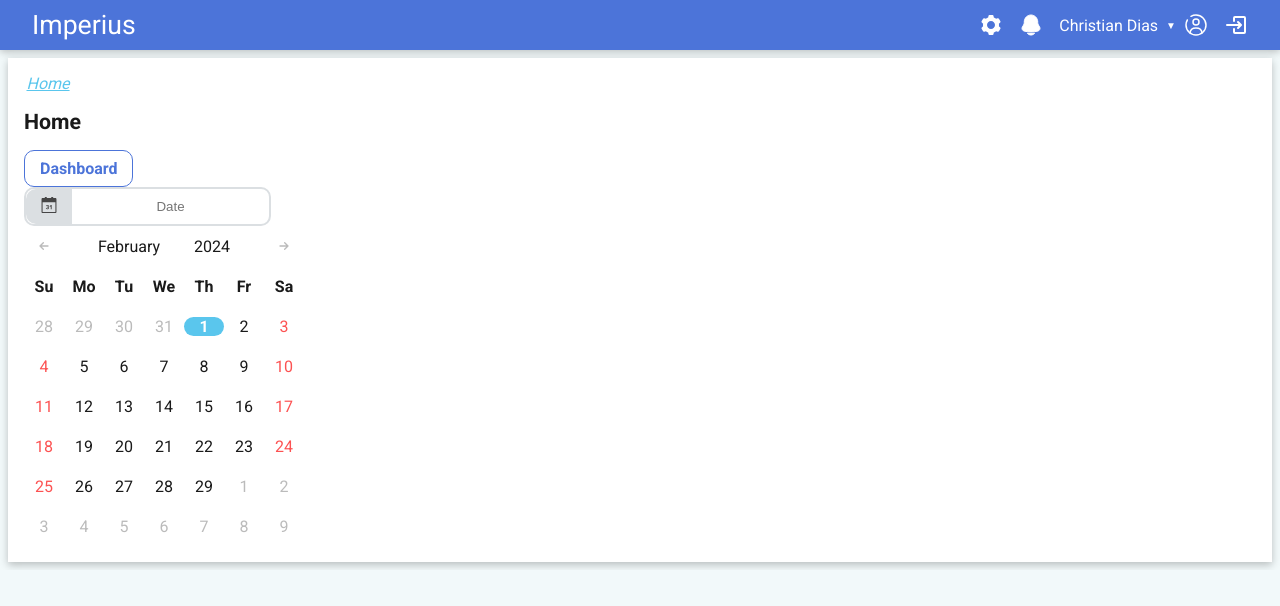
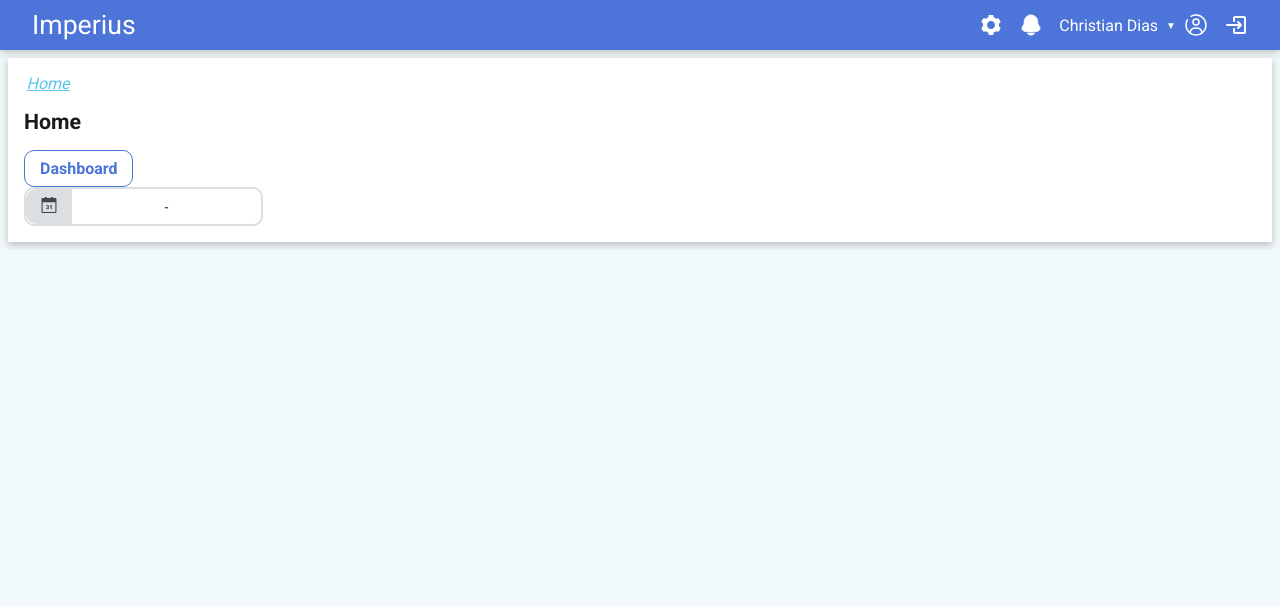
Before and after one commit to christianltdias/app, a Next.js app: page / in a window 1280 px wide. Shown: the top 606 px of the page. Built offline with nearby package versions, Linux system fonts and the light colour scheme.

Commit message:
date picker finalized

```diff
--- a/app/page.tsx
+++ b/app/page.tsx
@@ -4,7 +4,6 @@ import { useRouter } from 'next/navigation';
 import Button from "../components/buttons/common/button";
 import PageComponent from "../components/page/page";
 import DatePicker from '../components/pickers/date/datepicker';
-import Calendar from '../components/pickers/calendar/calendar';
 
 export default function Page() {
   const router = useRouter()
@@ -12,15 +11,7 @@ export default function Page() {
   return (
     <PageComponent title="Home">
       <Button onClick={() => router.push('/dashboard')}>Dashboard</Button>
-      <DatePicker />
-      <Calendar
-        allowPastSelect={true}
-        allowMultipleSelect
-        firstDate={new Date()}
-        setFirstDate={() => console.log()}
-        secondDate={new Date()}
-        setSecondDate={() => console.log()}
-      />
+      <DatePicker allowPastSelect={false} isDateRange/>
     </PageComponent>
   );
 }
--- a/components/pickers/calendar/views/calendar.view.module.sass
+++ b/components/pickers/calendar/views/calendar.view.module.sass
@@ -4,16 +4,16 @@
   display: flex
   justify-content: space-between
   align-items: center
+  height: 40px
 
   img, span
     cursor: pointer
+    padding: 0 10px
 
   .button-wrapper
     display: flex
     justify-content: center
     align-items: center
-    width: 40px
-    height: 40px
 
 .days-wrapper
   display: grid
@@ -30,7 +30,8 @@
 
       .today
         background-color: $primary-color
-        color: wh
+        color: white
+
   .day-cell-preview
     @extend .cell
     color: #bbbbbb
@@ -106,7 +107,14 @@
 
   .month-cell
     @extend .cell
-    background-color: pink
+
+    &.month-preview
+      color: #bbbbbb
+
+    &:hover
+      border-radius: 50px
+      background-color: $primary-color
+      color: white
 
 .year-wrapper
   display: grid
@@ -115,4 +123,11 @@
 
   .year-cell
     @extend .cell
-    background-color: pink
+
+    &.year-preview
+      color: #bbbbbb
+
+    &:hover
+      border-radius: 50px
+      background-color: $primary-color
+      color: white
--- a/components/pickers/date/datepicker.module.sass
+++ b/components/pickers/date/datepicker.module.sass
@@ -15,9 +15,26 @@
     border: none
     background-color: transparent
     padding: 0 10px
+    font-size: 14px
 
     &:focus-visible
       outline: none
+
+  .date-range-picker
+    letter-spacing: normal
+    word-spacing: 0
+    font-size: 14px
+    user-select: none
+    cursor: pointer
+    width: 169px
+    display: inline-flex
+    align-items: center
+    justify-content: center
+    color: $text-color
+    border: none
+    background-color: transparent
+    padding: 0 10px
+
 
   .container-img
     cursor: pointer
@@ -27,7 +44,6 @@
 
 .date-picker-container
   margin: 0
-  // padding: 10px
   display: flex
   flex-direction: row
 
@@ -35,11 +51,8 @@
     margin: 0
 
   .date-picker
-    // padding: 10px 20px
-    // border: 1px solid black
     display: flex
     flex-direction: column
-    // width: 400px
 
     .date-picker-calendar
       padding: 20px
--- a/components/pickers/date/datepicker.tsx
+++ b/components/pickers/date/datepicker.tsx
@@ -1,25 +1,27 @@
 import Image from "next/image";
-import styles from "./datepicker.module.sass";
 import { LegacyRef, useRef, useState } from "react";
+import { BoundaryReference } from "../../../types/references";
 import { isDateValid, maskDate } from "../../../utils/date.utils";
 import { concatStyles } from "../../../utils/styles.utils";
 import PopUp, { PositionOffset } from "../../popup/popup";
-import { BoundaryReference } from "../../../types/references";
-import Button from "../../buttons/common/button";
 import Calendar from "../calendar/calendar";
+import styles from "./datepicker.module.sass";
 
 type DatePickerProps = {
   dateFormat?: "dd/mm/yyyy";
   isDateRange?: boolean;
+  allowPastSelect?: boolean;
 };
 
 export default function DatePicker({
   dateFormat = "dd/mm/yyyy",
   isDateRange = false,
+  allowPastSelect = true,
 }: DatePickerProps) {
   const thisRef = useRef<BoundaryReference<any>>(null);
 
-  const [dateStr, setDateStr] = useState("");
+  const [initialDateStr, setInitialDateStr] = useState("");
+  const [finalDateStr, setFinalDateStr] = useState("");
   const [isInvalid, setIsInvalid] = useState(false);
   const [isModal, setIsModal] = useState(false);
   const [initialDate, setInitialDate] = useState<Date>(null);
@@ -27,8 +29,17 @@ export default function DatePicker({
 
   const onValueChange = (e: React.ChangeEvent<HTMLInputElement>) => {
     e.preventDefault();
-    const value = maskDate(e.target.value);
-    setDateStr(value);
+    const value = maskDate(
+      initialDateStr,
+      e.target.value.replace(/[^0-9|\/]/gi, "")
+    );
+    var formatted = formatDate(
+      value.slice(0, 2),
+      value.slice(2, 4),
+      value.slice(4, 8)
+    );
+
+    setInitialDateStr(formatted);
   };
 
   const getPopUpPosition = (): PositionOffset => {
@@ -37,6 +48,49 @@ export default function DatePicker({
       return { x: -rect.width / 2, y: rect.height / 2 + 10 };
     }
     return { x: 0, y: 0 };
+  };
+
+  const formatDate = (day: string, month: string, year: string): string => {
+    const dayF = day && day.length === 1 ? `0${day}` : day
+    const monthF = month && month.length === 1 ? `0${month}` : month
+
+    return dateFormat
+      .replace("dd", dayF)
+      .replace("mm", monthF)
+      .replace("yyyy", year)
+      .split("/")
+      .filter((part) => part !== "")
+      .join("/");
+  };
+
+  const handleInitialDateSelection = (date: Date) => {
+    if (!date) {
+      setInitialDateStr("");
+    } else {
+      setInitialDateStr(
+        formatDate(
+          date.getDate().toString(),
+          (date.getMonth() + 1).toString(),
+          date.getFullYear().toString()
+        )
+      );
+    }
+    setInitialDate(date);
+  };
+
+  const handleFinalDateSelection = (date: Date) => {
+    if (!date) {
+      setFinalDateStr("");
+    } else {
+      setFinalDateStr(
+        formatDate(
+          date.getDate().toString(),
+          (date.getMonth() + 1).toString(),
+          date.getFullYear().toString()
+        )
+      );
+    }
+    setFinalDate(date);
   };
 
   return (
@@ -53,24 +107,31 @@ export default function DatePicker({
       >
         <Image src="/calendar.svg" alt="Pin" width={16} height={16} />
       </div>
+      {isDateRange && (
+        <span
+          className={styles["date-range-picker"]}
+          onClick={() => setIsModal(!isModal)}
+        >{`${initialDateStr} - ${finalDateStr}`}</span>
+      )}
+      {!isDateRange && (
         <input
           type="text"
           className={styles["date-input"]}
-        // value={dateStr}
-        value={initialDate ? `${initialDate.getDate()}/${initialDate.getMonth()}/${initialDate.getFullYear()}` : ''}
+          value={initialDateStr}
           placeholder="Date"
           onChange={onValueChange}
           onFocus={() => setIsInvalid(false)}
           onBlur={() => {
-          var parts = dateStr.split("/");
-          if (
-            parts.length === 3 &&
-            !isDateValid(`${parts[0]}/${parts[1]}/${parts[2]}`)
-          ) {
+            var parts = initialDateStr.split("/");
+            if (parts.length !== 3 || parts[2].length !== 4) {
+              setInitialDateStr("");
+            } else if (!isDateValid(`${parts[0]}/${parts[1]}/${parts[2]}`)) {
               setIsInvalid(true);
             }
           }}
         />
+      )}
+
       {isModal && (
         <PopUp
           onClose={() => setIsModal(false)}
@@ -81,12 +142,12 @@ export default function DatePicker({
             <div className={styles["date-picker"]}>
               <div className={styles["date-picker-calendar"]}>
                 <Calendar
-                  allowPastSelect={true}
-                  allowMultipleSelect
+                  allowPastSelect={allowPastSelect}
+                  allowMultipleSelect={isDateRange}
                   firstDate={initialDate}
-                  setFirstDate={setInitialDate}
+                  setFirstDate={handleInitialDateSelection}
                   secondDate={finalDate}
-                  setSecondDate={setFinalDate}
+                  setSecondDate={handleFinalDateSelection}
                 />
               </div>
             </div>
--- a/components/popup/popup.tsx
+++ b/components/popup/popup.tsx
@@ -36,7 +36,19 @@ const PopUp = forwardRef(({children, offset = {x: 0, y: 0}, onClose}: PopUpProps
 
   const handleCloseClick = (e) => {
     e.preventDefault();
-    if (!thisref.current.contains(e.target)) onClose(e);
+    const values = thisref.current.getBoundingClientRect();
+
+    const x1 = values.x
+    const x2 = values.x + values.width
+    const y1 = values.y
+    const y2 = values.y + values.height
+    const mousex = e.clientX
+    const mousey = e.clientY
+
+    if((mousex >= x1 && mousex <= x2) && (mousey >= y1 && mousey <= y2)){
+      return;
+    }
+    onClose(e);
   };
 
 
--- a/utils/date.utils.ts
+++ b/utils/date.utils.ts
@@ -2,30 +2,42 @@ import { DayOfMonth, DayOfWeek } from "../types/dates";
 import { convertArrayToMatrix } from "./array.utils";
 import { getEnumByIndex } from "./enum.utils";
 
-export const maskDate = (value: string): string => {
-  const allowedType = ['0', '1', '2', '3', '4', '5', '6', '7', '8', '9']
-  const key = value[value.length - 1];
-  const previous = value.slice(0, -1);
+export const maskDate = (previous: string, value: string): string => {
+  var key: string = value.slice(-1);
+  var index: number;
 
-  if (!allowedType.includes(key)) {
-    return previous;
+  if (value.length < previous.length) {
+    return value;
   }
 
-  var len = value.length;
-
-  if (len === 2) {
-    value += '/';
+  for (index = 0; index < previous.length; index++) {
+    if (value[index] !== previous[index]) {
+      key = value[index]
+      break;
+    }
   }
 
-  if (len === 5) {
-    value += '/';
+  var correctValue = value.replaceAll('/', '');
+  var len = correctValue.length;
+
+
+  if (correctValue.length > 8) {
+    return correctValue.slice(0, -1);
   }
 
-  if (len === 11) {
-    return previous;
+  var result = correctValue;
+
+  if (key === '/') {
+    if (len === 1) {
+      result = `0${correctValue.slice(-1)}`
+    } else if (len === 3) {
+      result = `${correctValue.slice(0, -1)}0${correctValue.slice(-1)}`
+    }
+
+    return result;
   }
 
-  return value;
+  return result;
 }
 
 export const getDate = (dateStr: string): Date => {
```
Also changed, not shown: components/pickers/calendar/views/calendar.view.month.tsx (+71 -22 lines), components/pickers/calendar/views/calendar.view.year.tsx (+70 -7 lines). Lines whose indentation alone changed are shown as unchanged.
